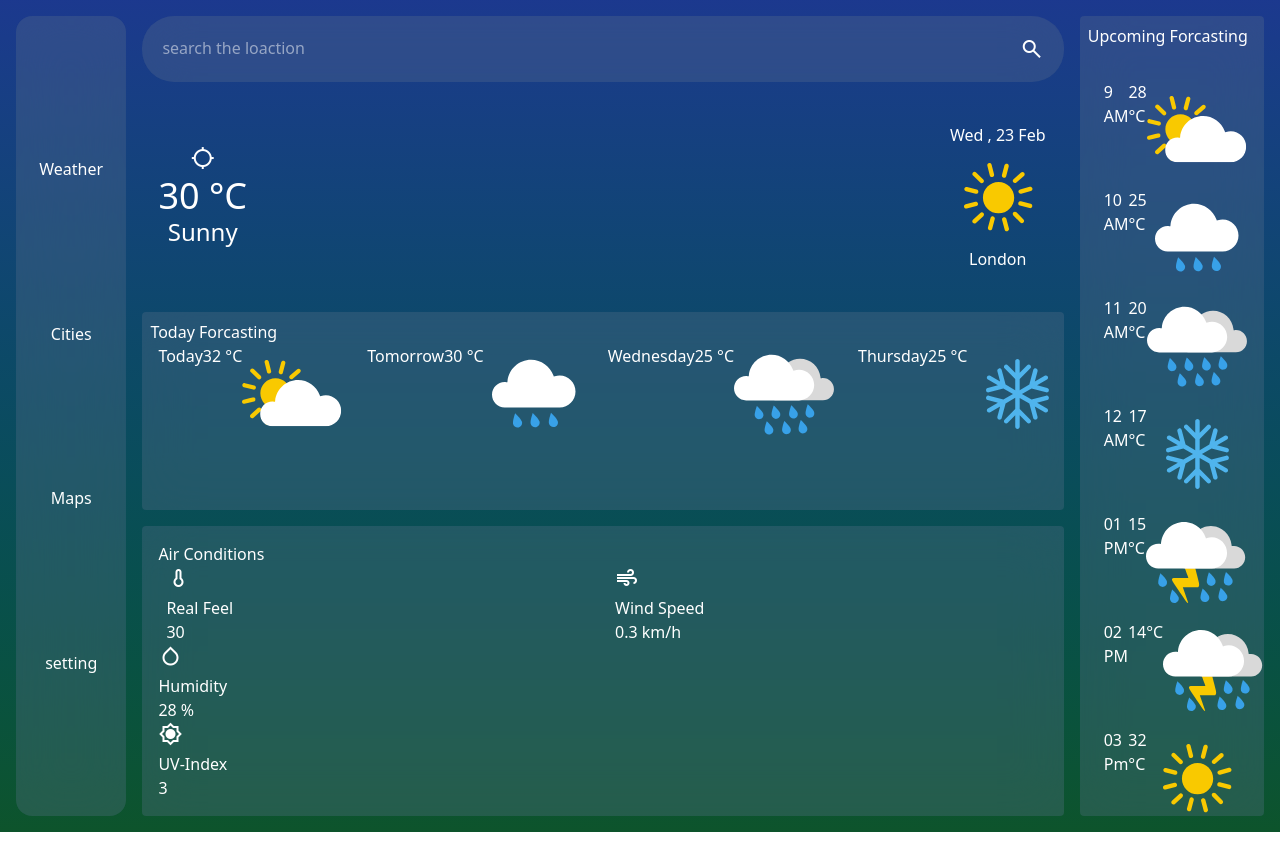
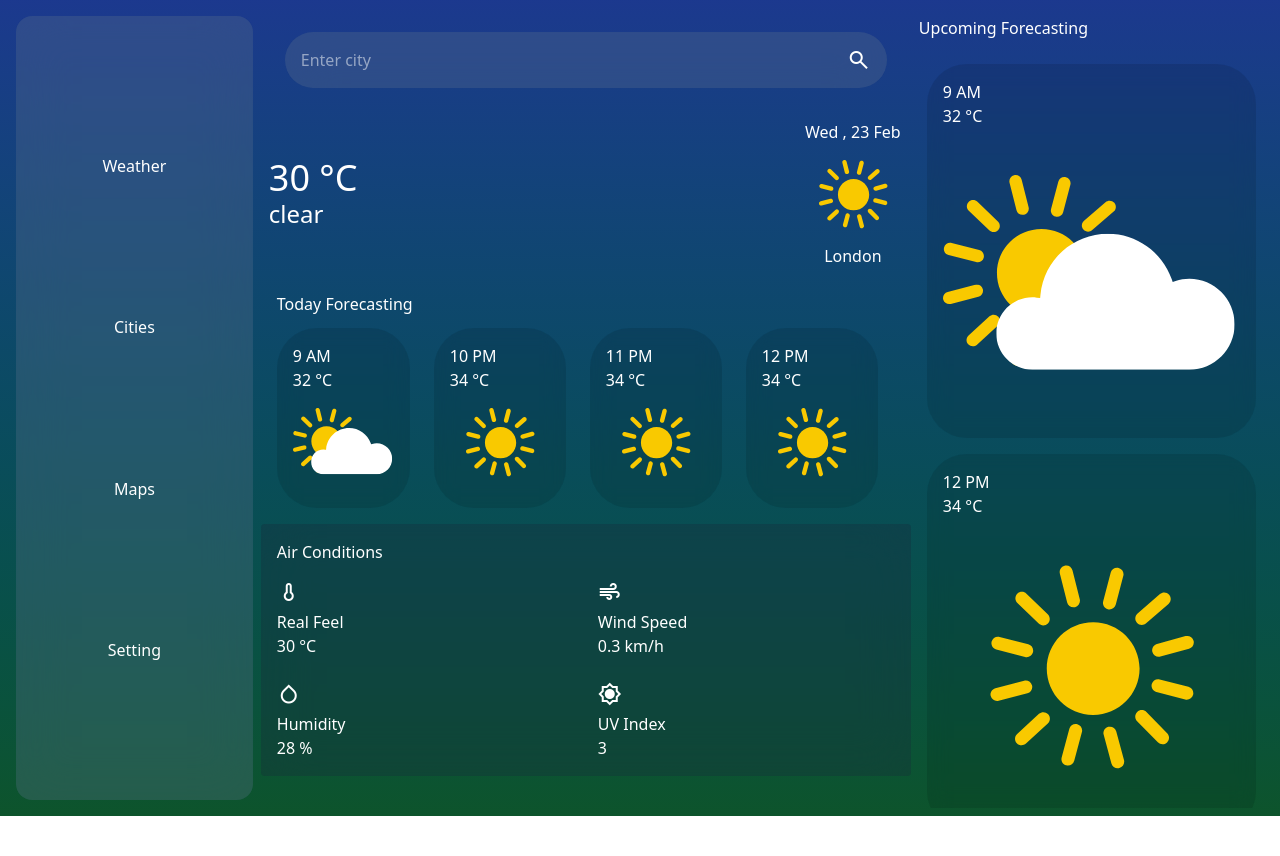
Before and after one commit to deepaktulera/Weather-Web-App, a website: page weather.html in a window 1280 px wide. After the commit the page ends 816 px from the top, so only its background shows below. Drawn offline with nearby package versions, Linux system fonts and the light colour scheme.

Commit message:
Add left and right section on main and style them

```diff
--- a/src/style.css
+++ b/src/style.css
@@ -1,6 +1,20 @@
+.live{
+    display: flex;
+    flex-direction: column;
+    flex-shrink: 0;
+    background-color: rgba(0, 0, 0, 0.1);
+    backdrop-filter: blur(10px);
+    border-radius: 5vh;
+    padding: 2vh;
+}
 .time{
     display: flex;
     flex-shrink: 0;
+     background-color: rgba(0, 0, 0, 0.1);
+    backdrop-filter: blur(10px);
+    flex-direction: column;
+    border-radius: 5vh;
+    padding: 2vh;
 }
 .feel-text{
     display: flex;
--- a/weather.html
+++ b/weather.html
@@ -5,172 +5,187 @@
     <meta charset="UTF-8">
     <meta name="viewport" content="width=device-width, initial-scale=1.0">
     <title>Weather</title>
-    <link rel="stylesheet" href="src/output.css">
-    <link rel="stylesheet" href="src/style.css">
+    <link href="./src/output.css" rel="stylesheet">
+    <link rel="stylesheet" href="/src/style.css">
     <link rel="stylesheet" href="https://fonts.googleapis.com/css2?family=Material+Symbols+Outlined" />
 </head>
 
 <body>
     <div
-        class="min-h-screen w-full  box-border p-2 text-white bg-linear-to-b from-blue-900 to-green-900 grid grid-rows-1 md:grid-cols-[1fr] lg:grid-cols-[1fr_9fr]">
-        <aside
-            class=" flex-row justify-evenly bg-slate-500/30 m-2 backdrop-blur-xl rounded-2xl hidden lg:flex md:flex-col ">
+        class="min-h-screen w-screen box-border p-2 text-white bg-linear-to-b from-blue-900 to-green-900 grid md:grid-cols-1 lg:grid-cols-[2fr_8fr]">
+
+        <!-- Left aside bar -->
+        <aside class="bg-slate-500/30 m-2 backdrop-blur-xl rounded-2xl hidden lg:flex lg:flex-col lg:justify-evenly">
             <button>Weather</button>
             <button>Cities</button>
             <button>Maps</button>
-            <button>setting</button>
+            <button>Setting</button>
         </aside>
 
-        <main
-            class="m-2 h-screen grid gap-2 grid-rows-[1fr_3fr_3fr_3fr_3fr] md:gap-4 md:grid-cols-[5fr_1fr] md:grid-rows-[1fr_3fr_3fr_3fr]">
-            <div class="hamburger md:hidden flex justify-between">
-                <button id="menuBtn" class="flex flex-col justify-center items-center gap-1 md:hidden w-10 h-10">
-                    <span class="block w-6 h-0.5 bg-white transition-all"></span>
-                    <span class="block w-6 h-0.5 bg-white transition-all"></span>
-                    <span class="block w-6 h-0.5 bg-white transition-all"></span>
-                </button>
-                <div class="search p-2 px-5 rounded-4xl bg-slate-500/30 backdrop-blur-xl flex justify-between ">
-                    <label for="search">
-                        <input id="search_city" class="outline-none" type="text" placeholder="enter city">
-                    </label>
+        <!-- main container-->
+        <main class="grid grid-cols-1 md:grid-cols-[2fr_2fr]">
+            <section class="left">
+                <!-- serch bar -->
+                <div class="serch-box p-6">
+                    <div
+                        class="flex justify-between items-center bg-slate-500/30 backdrop-blur-xl rounded-4xl px-4 py-4 lg:py-4">
+                        <input class="outline-none bg-transparent" type="text" placeholder="Enter city">
+                        <span class="material-symbols-outlined">search</span>
                     </div>
-                <button class="material-symbols-outlined">search</button>
                 </div>
-            <div
-                class="search-container bg-slate-500/30 backdrop-blur-xl hidden md:flex justify-between rounded-4xl p-5">
-                <label class="w-full" for="search">
-                    <input class="outline-none w-full" type="text" placeholder="search the loaction">
-                </label>
-                <button class="material-symbols-outlined">search</button>
+
+                <!-- currrent weather -->
+                <section class="p-2 rounded flex justify-between items-center gap-4">
+                    <div class="text-center md:text-left">
+                        <h2 class="text-4xl">30 °C</h2>
+                        <h4 class="text-2xl">clear</h4>
                     </div>
-            <aside class="bg-slate-500/30 backdrop-blur-xl order-1 md:row-span-4 md:order-0 rounded">
-                <h2 class="p-2">Upcoming Forcasting</h2>
-                <div
-                    class="today flex gap-2 p-6 overflow-x-auto scrollbar-none md:flex-col md:overflow-y-auto md:p- md:h-full">
-                    <div class="time">
+
+                    <div class="text-center">
+                        <h3>Wed , 23 Feb</h3>
+                        <img src="assest/clear.svg" alt="">
+                        <h2>London</h2>
+                    </div>
+                </section>
+
+                <!-- today forecasting -->
+                <section class=" p-4 rounded">
+                    <h2>Today Forecasting</h2>
+                    <div class="flex gap-6 overflow-x-auto mt-3">
+                        <div class="live p-4">
                             <h2>9 AM</h2>
-                        <h2>28 °C</h2>
+                            <h2>32 °C</h2>
                             <img src="assest/clouds.svg" alt="">
                         </div>
-                    <div class="time">
-                        <h2>10 AM</h2>
-                        <h2>25 °C</h2>
-                        <img src="assest/drizzle.svg" alt="">
+
+                        <div class="live p-4">
+                            <h2>10 PM</h2>
+                            <h2>34 °C</h2>
+                            <img src="assest/clear.svg" alt="">
                         </div>
-                    <div class="time">
-                        <h2>11 AM</h2>
-                        <h2>20 °C</h2>
-                        <img src="assest/rain.svg" alt="">
+                        <div class="live p-4 ">
+                            <h2>11 PM</h2>
+                            <h2>34 °C</h2>
+                            <img src="assest/clear.svg" alt="">
                         </div>
-                    <div class="time">
-                        <h2>12 AM</h2>
-                        <h2>17 °C</h2>
-                        <img src="assest/snow.svg" alt="">
+                        <div class="live p-4">
+                            <h2>12 PM</h2>
+                            <h2>34 °C</h2>
+                            <img src="assest/clear.svg" alt="">
                         </div>
-                    <div class="time">
-                        <h2>01 PM</h2>
-                        <h2>15 °C</h2>
-                        <img src="assest/thunderstorm.svg" alt="">
+                        <div class="live p-4">
+                            <h2>12 PM</h2>
+                            <h2>34 °C</h2>
+                            <img src="assest/clear.svg" alt="">
                         </div>
-                    <div class="time">
-                        <h2>02 PM</h2>
-                        <h2>14°C</h2>
-                        <img src="assest/thunderstorm.svg" alt="">
+                        <div class="live p-4">
+                            <h2>12 PM</h2>
+                            <h2>34 °C</h2>
+                            <img src="assest/clear.svg" alt="">
                         </div>
-                    <div class="time">
-                        <h2>03 Pm</h2>
-                        <h2>32 °C</h2>
+                        <div class="live p-4">
+                            <h2>12 PM</h2>
+                            <h2>34 °C</h2>
+                            <img src="assest/clear.svg" alt="">
+                        </div>
+                        <div class="live p-4">
+                            <h2>12 PM</h2>
+                            <h2>34 °C</h2>
                             <img src="assest/clear.svg" alt="">
                         </div>
                     </div>
-            </aside>
-            <section id="weather" class="p-4 rounded flex  justify-between">
-                <div class="date-time-container flex flex-col justify-center items-center gap-4 md:gap-0">
-                    <div class="location px-4 ">
-                        <span class="material-symbols-outlined">location_searching</span>
+                </section>
+
+                <!-- condition -->
+                <section class="bg-slate-800/30 backdrop-blur-xl p-4 rounded">
+                    <h2>Air Conditions</h2>
+
+                    <div class="grid grid-cols-2 gap-6 mt-4">
+                        <div>
+                            <span class="material-symbols-outlined">thermometer</span>
+                            <h3>Real Feel</h3>
+                            <h2>30 °C</h2>
                         </div>
-                    <h2 class="text-4xl">30 °C</h2>
-                    <h4 class="text-2xl">Sunny</h4>
-                </div>
-                <div class="city-weather-container flex flex-col justify-center items-center gap-4 md:gap-0">
-                    <h3>Wed , 23 Feb</h3>
-                    <img src="assest/clear.svg" alt="">
-                    <h2 class="city">London</h2>
-                </div>
-            </section>
-            <section id="today" class="bg-slate-500/30 p-2 backdrop-blur-xl rounded flex flex-col gap-3 md:gap-0">
-                <h2>Today Forcasting</h2>
-                <div class="today flex gap-6 px-2 overflow-x-auto md:overflow-hidden">
-                    <div class="time">
-                        <h2>Today</h2>
-                        <h2>32 °C</h2>
-                        <img src="assest/clouds.svg" alt="">
-                    </div>
-                    <div class="time">
-                        <h2>Tomorrow</h2>
-                        <h2>30 °C</h2>
-                        <img src="assest/drizzle.svg" alt="">
-                    </div>
-                    <div class="time">
-                        <h2>Wednesday</h2>
-                        <h2>25 °C</h2>
-                        <img src="assest/rain.svg" alt="">
-                    </div>
-                    <div class="time">
-                        <h2>Thursday</h2>
-                        <h2>25 °C</h2>
-                        <img src="assest/snow.svg" alt="">
-                    </div>
-                    <div class="time">
-                        <h2>Friday</h2>
-                        <h2>32 °C</h2>
-                        <img src="assest/clear.svg" alt="">
-                    </div>
-                    <div class="time">
-                        <h2>Satuday</h2>
-                        <h2>27 °C</h2>
-                        <img src="assest/thunderstorm.svg" alt="">
-                    </div>
-                    <div class="time">
-                        <h2>Sunday</h2>
-                        <h2>35 °C</h2>
-                        <img src="assest/thunderstorm.svg" alt="">
-                    </div>
-                </div>
-            </section>
-            <section id="more" class="bg-slate-500/30 p-4 backdrop-blur-xl rounded">
-                <h2>Air Conditions</h2>
-                <div class="about-air grid grid-cols-2 gap-6 px-2 overflow-x-auto md:overflow-hidden">
-                    <div class="flex flex-col feel">
-                        <div class="feel-txt sm:justify-start sm:items-start">
-                            <span class="material-symbols-outlined">thermometer</span>
-                            <h2> Real Feel</h2>
-                        </div>
-                        <h2>30</h2>
-                    </div>
-                    <div">
-                        <div class="feel-txt sm:justify-start sm:items-start">
+
+                        <div>
                             <span class="material-symbols-outlined">air</span>
-                            <h2> Wind Speed</h2>
-                        </div>
+                            <h3>Wind Speed</h3>
                             <h2>0.3 km/h</h2>
                         </div>
+
                         <div>
-                    <div class="feel-txt sm:justify-start sm:items-start">
                             <span class="material-symbols-outlined">humidity_low</span>
-                        <h2> Humidity</h2>
-                    </div>
+                            <h3>Humidity</h3>
                             <h2>28 %</h2>
                         </div>
+
                         <div>
-                    <div class="feel-txt sm:justify-start sm:items-start">
                             <span class="material-symbols-outlined">brightness_7</span>
-                        <h2> UV-Index</h2>
-                    </div>
+                            <h3>UV Index</h3>
                             <h2>3</h2>
                         </div>
                     </div>
                 </section>
+            </section>
+
+
+            <section class="right">
+                <!-- UPCOMING FORECAST -->
+                <aside class="flex flex-col md:overflow-y-auto rounded order-1 lg:h-screen lg:order-0 lg:row-span-4 ">
+                    <h2 class="p-2">Upcoming Forecasting</h2>
+                    <div class="flex gap-4 p-4 overflow-y-auto md:overflow-y-auto md:h-full lg:flex-col">
+
+                        <!-- repeat cards -->
+                        <div class="time p-4">
+                            <h2>9 AM</h2>
+                            <h2>32 °C</h2>
+                            <img src="assest/clouds.svg" alt="">
+                        </div>
+
+                        <div class="time p-4">
+                            <h2>12 PM</h2>
+                            <h2>34 °C</h2>
+                            <img src="assest/clear.svg" alt="">
+                        </div>
+                        <div class="time p-4">
+                            <h2>12 PM</h2>
+                            <h2>34 °C</h2>
+                            <img src="assest/clear.svg" alt="">
+                        </div>
+                        <div class="time p-4">
+                            <h2>12 PM</h2>
+                            <h2>34 °C</h2>
+                            <img src="assest/clear.svg" alt="">
+                        </div>
+                        <div class="time p-4">
+                            <h2>12 PM</h2>
+                            <h2>34 °C</h2>
+                            <img src="assest/clear.svg" alt="">
+                        </div>
+                        <div class="time p-4">
+                            <h2>12 PM</h2>
+                            <h2>34 °C</h2>
+                            <img src="assest/clear.svg" alt="">
+                        </div>
+                        <div class="time p-4">
+                            <h2>12 PM</h2>
+                            <h2>34 °C</h2>
+                            <img src="assest/clear.svg" alt="">
+                        </div>
+                        <div class="time p-4">
+                            <h2>12 PM</h2>
+                            <h2>34 °C</h2>
+                            <img src="assest/clear.svg" alt="">
+                        </div>
+
+                    </div>
+                </aside>
+            </section>
+
+
+
+
+
         </main>
     </div>
 </body>
```
Also changed, not shown: src/output.css. Lines whose indentation alone changed are shown as unchanged.
